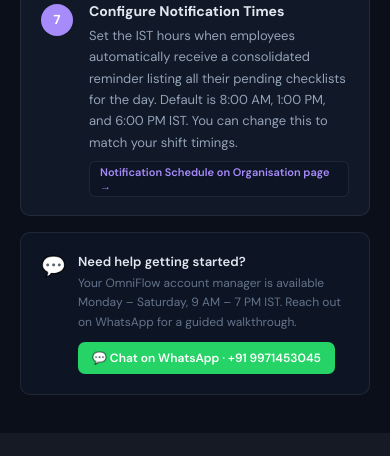
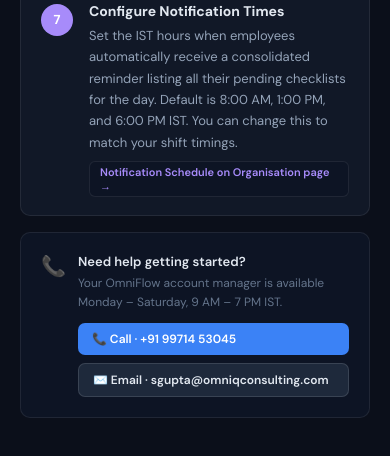
Before and after one commit to omniqconsulting/OmniFlow, a FastAPI app: template app/templates/setup/howto.html in a window 390 px wide. Shown: the part 1734-2190 px from the top of the page. Before the commit the page ends 2129 px from the top, so only its background shows below. Run offline with FastAPI, Linux system fonts and the light colour scheme; the template is opened without the code that fills it, so the values that code supplies are empty; some libraries are stand-ins or nearby versions.

Commit message:
Replace WhatsApp contact with phone/email across all pages
Every reference to WhatsApp support now shows:
  Call: +91 99714 53045
  Email: sgupta@omniqconsulting.com

Pages updated: setup/howto.html, plan.html, help.html, login.html

Co-Authored-By: Claude Sonnet 4.6 <noreply@anthropic.com>

```diff
--- a/app/templates/setup/howto.html
+++ b/app/templates/setup/howto.html
@@ -67,17 +67,22 @@
 
     <div class="card" style="margin-top:16px;background:var(--bg-input)">
       <div style="display:flex;align-items:flex-start;gap:12px">
-        <span style="font-size:20px">💬</span>
+        <span style="font-size:20px">📞</span>
         <div>
           <div style="font-size:13px;font-weight:600;color:var(--text-primary);margin-bottom:4px">Need help getting started?</div>
           <div style="font-size:12px;color:var(--text-faint);line-height:1.6;margin-bottom:10px">
-            Your OmniFlow account manager is available Monday – Saturday, 9 AM – 7 PM IST. Reach out on WhatsApp for a guided walkthrough.
+            Your OmniFlow account manager is available Monday – Saturday, 9 AM – 7 PM IST.
           </div>
-          <a href="https://wa.me/919971453045?text=Hi%2C+I+need+help+setting+up+OmniFlow."
-             target="_blank" rel="noopener"
-             style="display:inline-flex;align-items:center;gap:8px;background:#25D366;color:#fff;border-radius:7px;padding:8px 14px;text-decoration:none;font-size:12px;font-weight:600">
-            💬 Chat on WhatsApp · +91 9971453045
-          </a>
+          <div style="display:flex;flex-direction:column;gap:8px">
+            <a href="tel:+919971453045"
+               style="display:inline-flex;align-items:center;gap:8px;background:#3b82f6;color:#fff;border-radius:7px;padding:8px 14px;text-decoration:none;font-size:12px;font-weight:600">
+              📞 Call · +91 99714 53045
+            </a>
+            <a href="mailto:sgupta@omniqconsulting.com"
+               style="display:inline-flex;align-items:center;gap:8px;background:var(--bg-elevated);color:var(--text-primary);border:1px solid var(--border-med);border-radius:7px;padding:8px 14px;text-decoration:none;font-size:12px;font-weight:600">
+              ✉️ Email · sgupta@omniqconsulting.com
+            </a>
+          </div>
         </div>
       </div>
     </div>
```
Also changed, not shown: app/templates/help.html (+9 -6 lines), app/templates/login.html (+9 -4 lines), app/templates/plan.html (+11 -8 lines).
